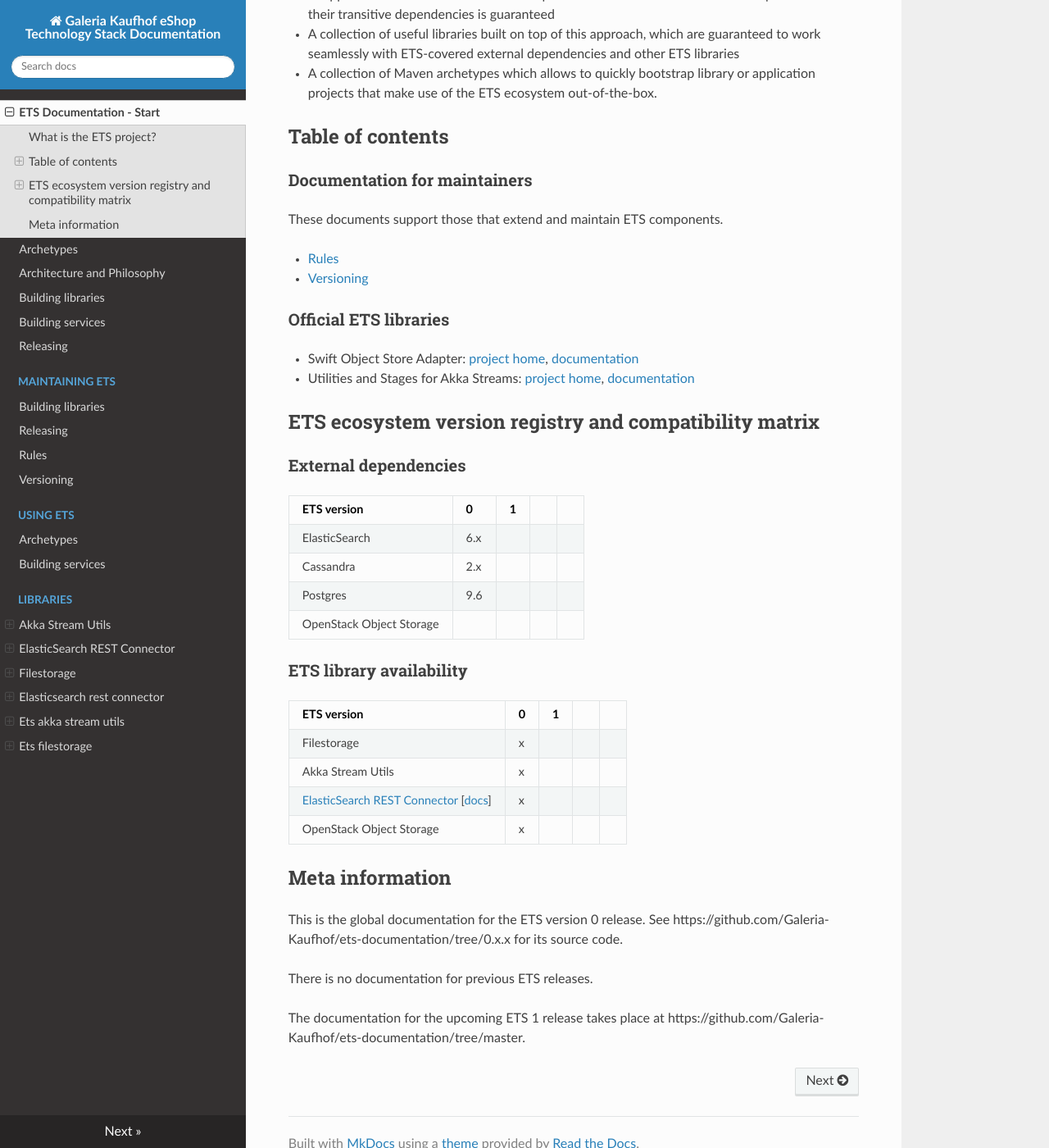
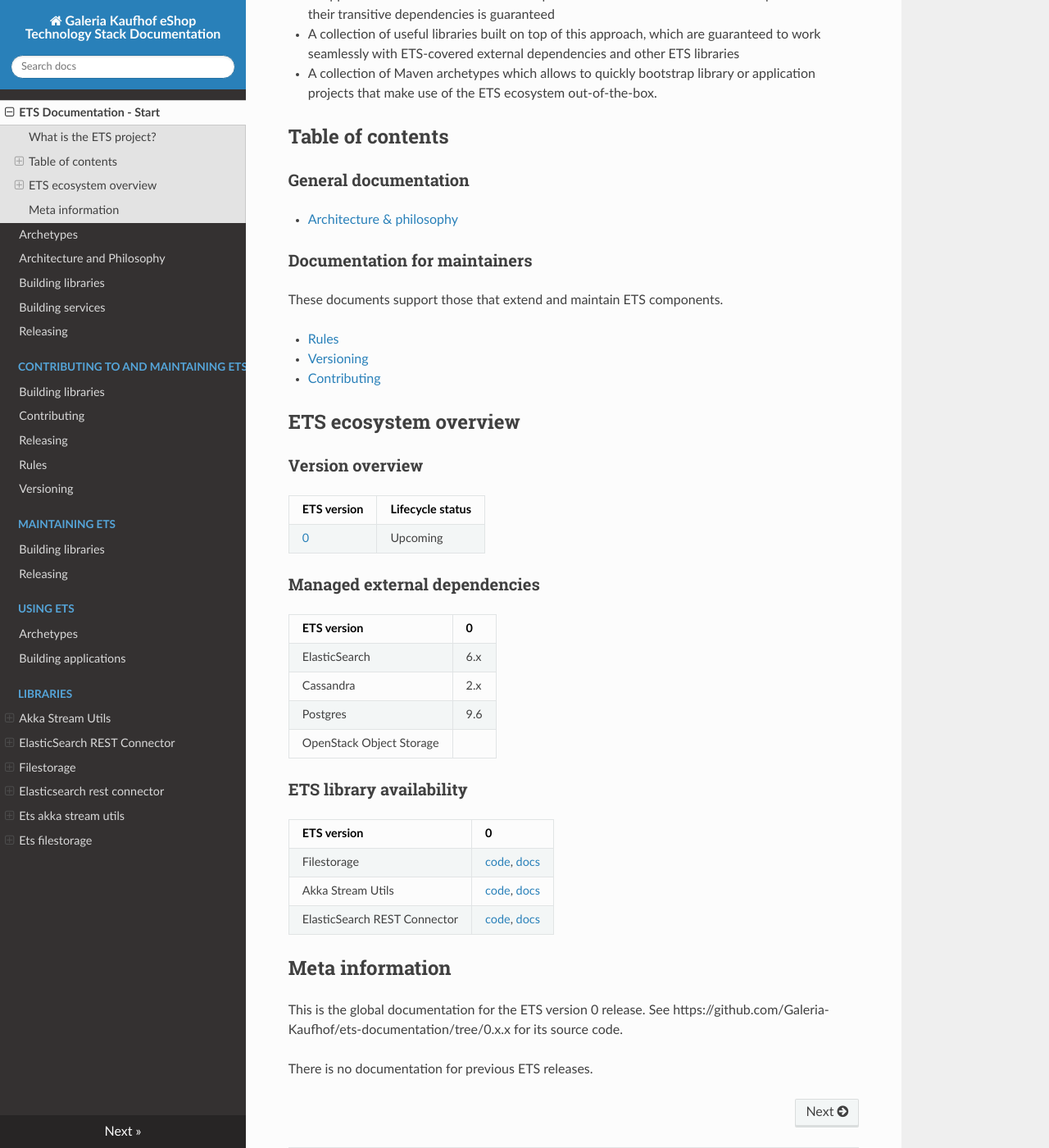
Before and after one commit to Galeria-Kaufhof/ets-documentation, an MkDocs documentation site: the page built from docs/index.md, in a window 1280 px wide and 1400 px high, scrolled down 378 px. Shown: the whole window at 82% size. Built offline with MkDocs 1.6.1, drawn with Linux system fonts in a browser that asks for light colours; nearby versions of some CDN libraries.

Commit message:
Renaming stuff, defined contribution and backporting rules and workflows.

```diff
--- a/docs/index.md
+++ b/docs/index.md
@@ -15,39 +15,47 @@ It is a software development framework and ecosystem consisting of:
 
 ## Table of contents
 
+### General documentation
+
+- [Architecture & philosophy](architecture-and-philosophy.md)
+
+
 ### Documentation for maintainers
 
 These documents support those that extend and maintain ETS components.
 
-- [Rules](Maintaining-ETS/rules.md)
-- [Versioning](Maintaining-ETS/versioning.md)
+- [Rules](Contributing-to-and-maintaining-ETS/rules.md)
+- [Versioning](Contributing-to-and-maintaining-ETS/versioning.md)
+- [Contributing](Contributing-to-and-maintaining-ETS/contributing.md)
 
 
-### Official ETS libraries
-- Swift Object Store Adapter: [project home](https://github.com/Galeria-Kaufhof/ets-filestorage), [documentation](libraries/Filestorage/index.md)
-- Utilities and Stages for Akka Streams: [project home](https://github.com/Galeria-Kaufhof/ets-akka-stream-utils), [documentation](libraries/Akka-Stream-Utils/index.md)
+## ETS ecosystem overview
+
+### Version overview
+
+| ETS version                                                          | Lifecycle status    |
+|----------------------------------------------------------------------|---------------------|
+| [0](https://github.com/Galeria-Kaufhof/ets-documentation/tree/0.x.x) | Upcoming            |
 
 
-## ETS ecosystem version registry and compatibility matrix
+### Managed external dependencies
 
-### External dependencies
-
-| ETS version                | 0     | 1 |   |   |
-|----------------------------|-------|---|---|---|
-| ElasticSearch              | 6.x   |   |   |   |
-| Cassandra                  | 2.x   |   |   |   |
-| Postgres                   | 9.6   |   |   |   |
-| OpenStack Object Storage   |       |   |   |   |
+| ETS version              | 0   |
+|--------------------------|-----|
+| ElasticSearch            | 6.x |
+| Cassandra                | 2.x |
+| Postgres                 | 9.6 |
+| OpenStack Object Storage |     |
 
 
 ### ETS library availability
 
-| ETS version                  | 0 | 1 |   |   |
-|------------------------------|---|---|---|---|
-| Filestorage                  | x |   |   |   |
-| Akka Stream Utils            | x |   |   |   |
-| [ElasticSearch REST Connector](https://github.com/Galeria-Kaufhof/ets-elasticsearch-rest-connector) [[docs](libraries/ElasticSearch-REST-Connector/index.md)] | x |   |   |   |
-| OpenStack Object Storage     | x |   |   |   |
+| ETS version                  | 0                                                                                                                                               |
+|------------------------------|-------------------------------------------------------------------------------------------------------------------------------------------------|
+| Filestorage                  | [code](https://github.com/Galeria-Kaufhof/ets-filestorage/tree/0.x.x),                  [docs](libraries/Filestorage/index.md)                  |
+| Akka Stream Utils            | [code](https://github.com/Galeria-Kaufhof/ets-akka-stream-utils/tree/0.x.x),            [docs](libraries/Akka-Stream-Utils/index.md)            |
+| ElasticSearch REST Connector | [code](https://github.com/Galeria-Kaufhof/ets-elasticsearch-rest-connector/tree/0.x.x), [docs](libraries/ElasticSearch-REST-Connector/index.md) |
+
 
 
 ## Meta information
@@ -55,5 +63,3 @@ These documents support those that extend and maintain ETS components.
 This is the global documentation for the ETS version 0 release. See https://github.com/Galeria-Kaufhof/ets-documentation/tree/0.x.x for its source code.
 
 There is no documentation for previous ETS releases.
-
-The documentation for the upcoming ETS 1 release takes place at https://github.com/Galeria-Kaufhof/ets-documentation/tree/master.
```
Also changed, not shown: docs/Contributing-to-and-maintaining-ETS/contributing.md (added, +44 -0 lines), docs/architecture-and-philosophy.md (+1 -1 lines), docs/Contributing-to-and-maintaining-ETS/building-libraries.md (added), docs/Contributing-to-and-maintaining-ETS/releasing.md (added), docs/Contributing-to-and-maintaining-ETS/rules.md (renamed from docs/Maintaining-ETS/rules.md), docs/Contributing-to-and-maintaining-ETS/versioning.md (renamed from docs/Maintaining-ETS/versioning.md), docs/Using-ETS/building-applications.md (added), docs/Using-ETS/building-services.md (deleted).
